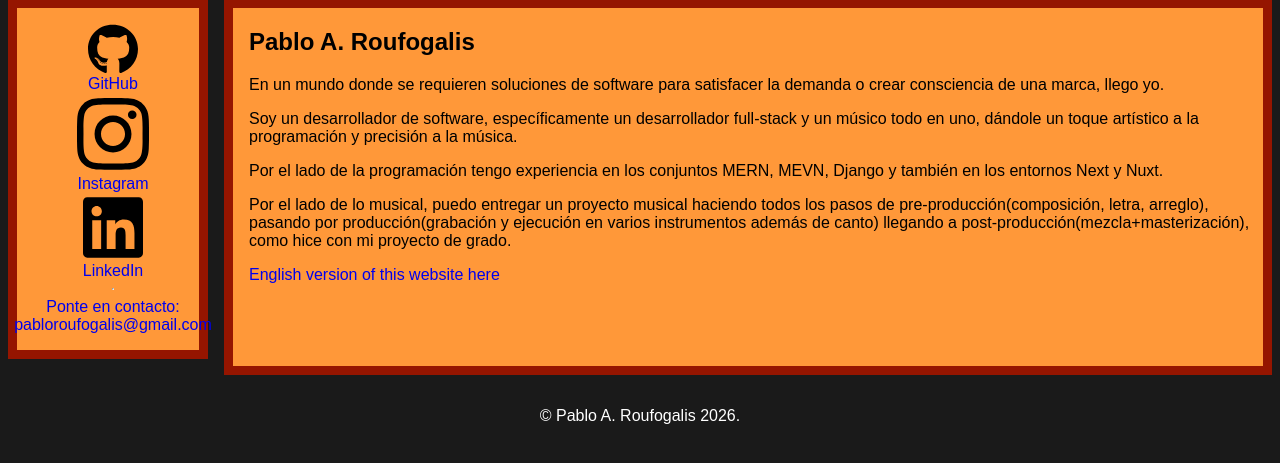
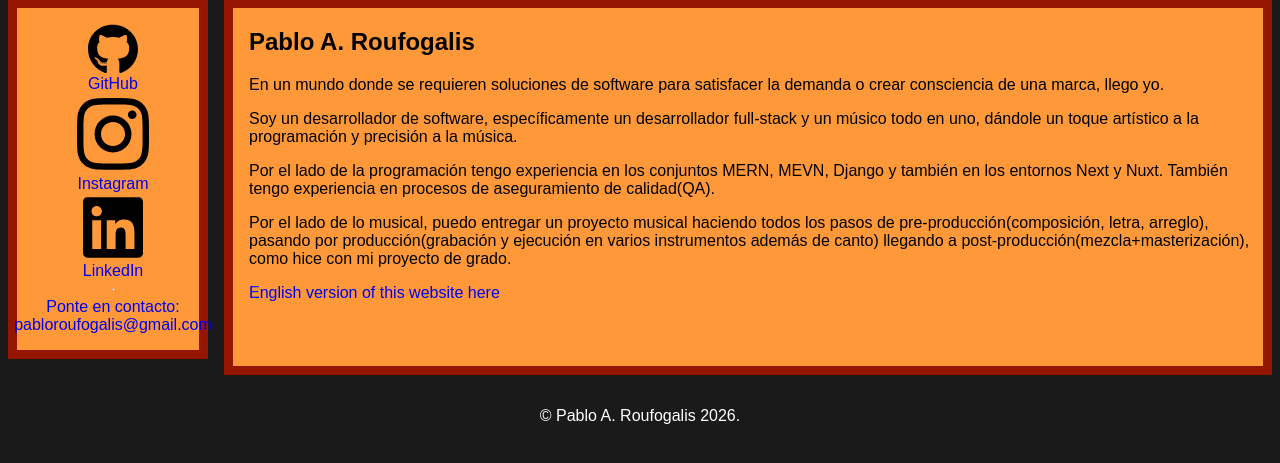
Before and after one commit to elchamopablo/blog, a Django app: template templates/blog/es/es-home.html in a window 1280 px wide. Shown: the part 145-608 px from the top of the page. Run offline with Django 3.2, Linux system fonts and the light colour scheme; the template is opened without the code that fills it, so the values that code supplies are empty.

Commit message:
Agregar QA al home

```diff
--- a/templates/blog/en/home.html
+++ b/templates/blog/en/home.html
@@ -9,7 +9,7 @@
 
         <p>I am a software developer, specifically a full-stack developer, and a musician all in one, bringing artistic touch to programming and precision to music.</p>
 
-        <p>In programming I am experienced in the MERN and MEVN stack, Django, as well as the Next and Nuxt frameworks.</p>
+        <p>In programming I am experienced in the MERN and MEVN stack, as well as the Next and Nuxt frameworks. I'm also experienced in Quality Assurance(QA) processes.</p>
 
         <p>On the music side of things, I can deliver a musical product doing all the steps of pre-production(composing, lyrics, arranging), through production(recording and playing various instruments+singing) all the way to post-production(mixing+mastering), just like I did with my grad project.</p>
 
--- a/templates/blog/es/es-home.html
+++ b/templates/blog/es/es-home.html
@@ -9,7 +9,7 @@
 
         <p>Soy un desarrollador de software, específicamente un desarrollador full-stack y un músico todo en uno, dándole un toque artístico a la programación y precisión a la música.</p>
 
-        <p>Por el lado de la programación tengo experiencia en los conjuntos MERN, MEVN, Django y también en los entornos Next y Nuxt.</p>
+        <p>Por el lado de la programación tengo experiencia en los conjuntos MERN, MEVN, Django y también en los entornos Next y Nuxt. También tengo experiencia en procesos de aseguramiento de calidad(QA).</p>
 
         <p>Por el lado de lo musical, puedo entregar un proyecto musical haciendo todos los pasos de pre-producción(composición, letra, arreglo), pasando por producción(grabación y ejecución en varios instrumentos además de canto) llegando a post-producción(mezcla+masterización), como hice con mi proyecto de grado.</p>
 
```
